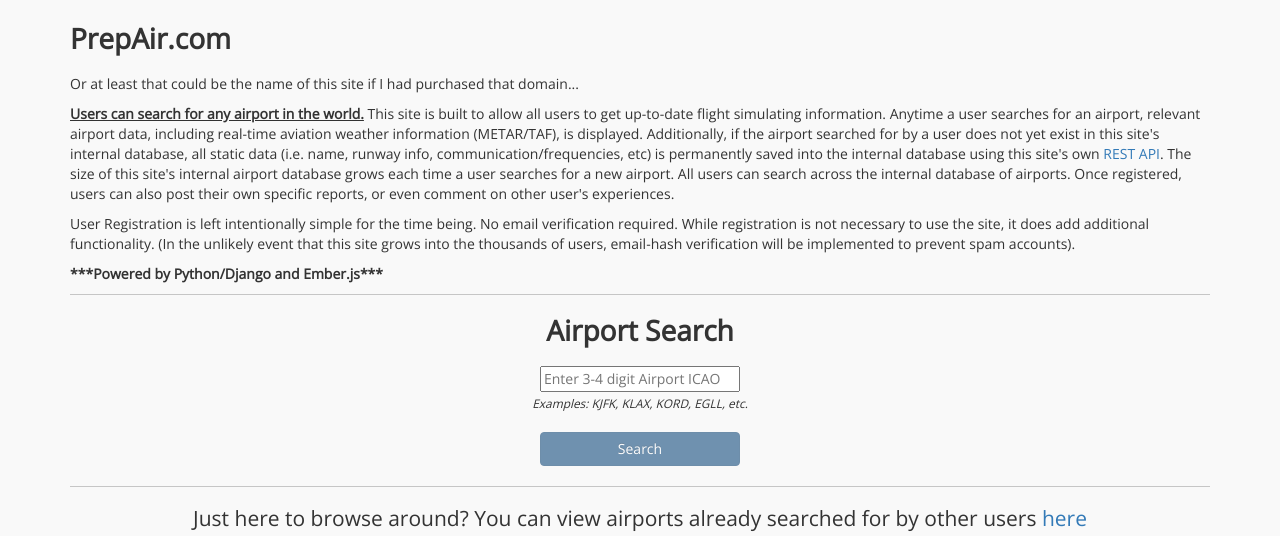
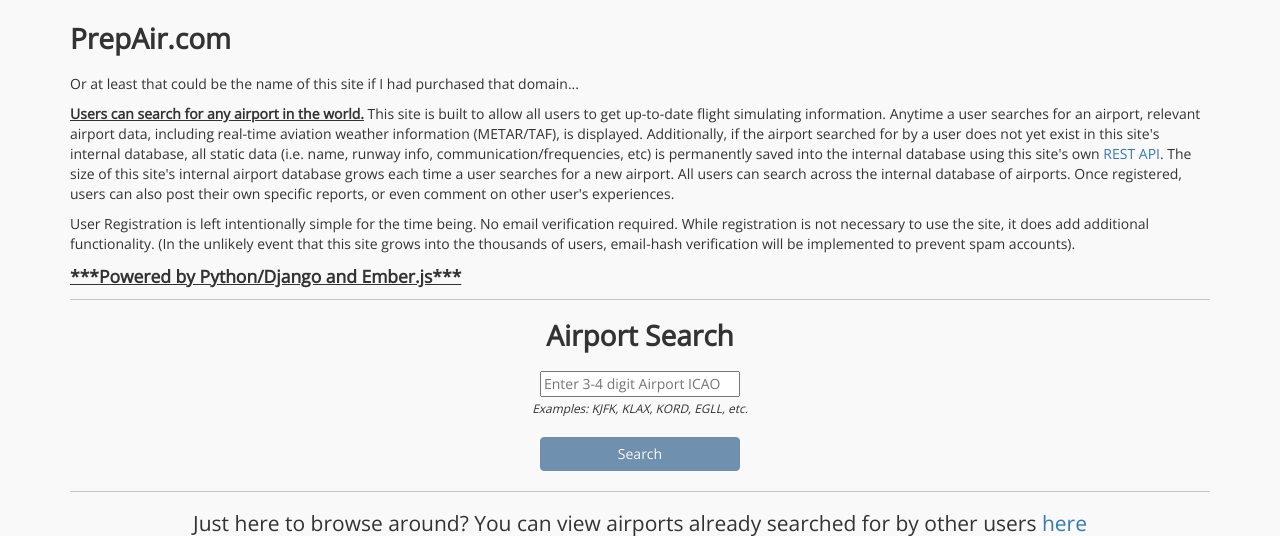
Before and after one commit to bfolks2/django-aviation, a Django app: page / in a window 1280 px wide. Shown: the part 57-593 px from the top of the page. Run offline with Django 3.2, Linux system fonts and the light colour scheme; some libraries are stand-ins or nearby versions.

Commit message:
updated home page text size

```diff
--- a/prepair/static/css/master.css
+++ b/prepair/static/css/master.css
@@ -30,6 +30,8 @@ h4 {
 
 .bold-text {
     font-weight: bold;
+    font-size: 1.75rem;
+    text-decoration: underline;
 }
 
 .navbar li a {
```
